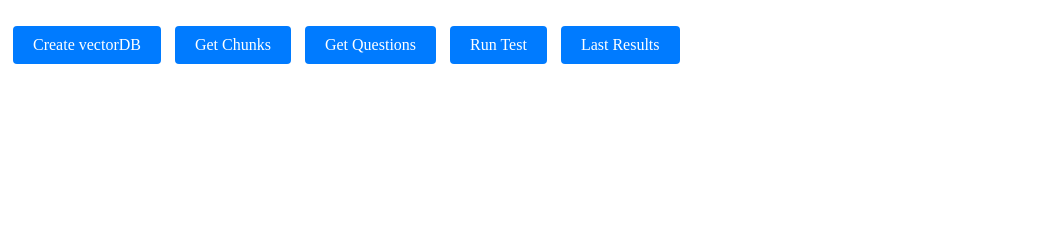
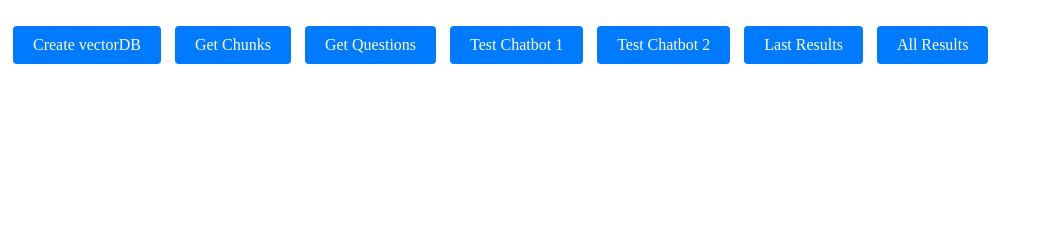
Before and after one commit to katyalait/maihem-poc, a Flask app: page /test/ in a window 1280 px wide. Shown: the part 132-372 px from the top of the page, without its empty margins (0-1038 px from the left). Run offline with Flask 3, Linux system fonts and the light colour scheme.

Commit message:
final commit

```diff
--- a/backend/app.py
+++ b/backend/app.py
@@ -1,30 +1,56 @@
 import os
-from urllib.parse import quote, unquote
-
 import pandas as pd
-from flask import Flask, redirect, render_template, request, session, url_for
-from maihem_poc.core.questions import create_questions, start_questions_test, get_latest_test_result
+from flask import Flask, redirect, render_template, request, url_for
+from maihem_poc.core.questions import create_questions, start_questions_test, get_test_result, get_all_results
 from maihem_poc.data.db import get_vector_db
 from maihem_poc.data.vectoriser import create_vectordb
 
 MODEL = os.getenv("MODEL")
+CHATBOT_ENDPOINT_1 = os.getenv("CHATBOT_ENDPOINT_1")
+CHATBOT_ENDPOINT_2 = os.getenv("CHATBOT_ENDPOINT_2")
 
 app = Flask(__name__)
-app.secret_key = (
-    "supersecretkey"  # Necessary for using sessions, should be a random secret key
-)
 
 
 def file_filter(filename):
+    """
+    Filters out hidden files that start with a dot.
+
+    Args:
+        filename (str): The name of the file.
+
+    Returns:
+        bool: True if the file is not hidden, False otherwise.
+    """
     return not filename.startswith(".")
 
 
 def get_file_location(filename):
+    """
+    Constructs the full file path for the given filename in the uploads directory.
+
+    Args:
+        filename (str): The name of the file.
+
+    Returns:
+        str: The full path to the file.
+    """
     return os.path.join(app.root_path, "uploads", filename)
 
 
 @app.route("/test/")
 def test_file():
+    """
+    Displays the testing suite page, showing data from a specified file.
+
+    Query Parameters:
+        filename (str, optional): The name of the file to be processed.
+        data (str, optional): The path to the data file, typically a .csv file.
+
+    Returns:
+        Response: Renders the 'testing_suite.html' template with the file name, data,
+                  message, and column names.
+    """
     filename = request.args.get("filename", None)
     data = request.args.get("data", "")
     message = ""
@@ -46,6 +72,16 @@ def test_file():
 
 @app.route("/")
 def index():
+    """
+    Displays the main upload page.
+
+    Query Parameters:
+        message (str, optional): A message to display on the upload page.
+
+    Returns:
+        Response: Renders the 'upload.html' template with a list of files in the 'uploads'
+                  directory and an optional message.
+    """
     message = request.args.get("message")
     files = filter(file_filter, os.listdir("uploads"))
     return render_template("upload.html", files=files, message=message)
@@ -53,13 +89,22 @@ def index():
 
 @app.route("/upload", methods=["POST"])
 def upload_file():
+    """
+    Handles file upload and saves the uploaded file to the 'uploads' directory.
+
+    Form Data:
+        file: The uploaded file.
+
+    Returns:
+        str: A message indicating the status of the upload.
+        Redirect: Redirects to the index page with a success message if the file is uploaded successfully.
+    """
     if "file" not in request.files:
         return "No file part"
     file = request.files["file"]
     if file.filename == "":
         return "No selected file"
     if file:
-        # Save the file, for example, to the 'uploads' directory
         file.save(f"uploads/{file.filename}")
         return redirect(
             url_for(".index", message=f"File {file.filename} saved successfully!")
@@ -68,6 +113,15 @@ def upload_file():
 
 @app.route("/create_vectordb")
 def create_db():
+    """
+    Creates a vector database from the specified file.
+
+    Query Parameters:
+        filename (str): The name of the file to create the vector database from.
+
+    Returns:
+        Redirect: Redirects to the test file page with a success message.
+    """
     filename = request.args.get("filename")
     create_vectordb(
         get_file_location(filename),
@@ -79,6 +133,15 @@ def create_db():
 
 @app.route("/get_chunks")
 def chunks():
+    """
+    Retrieves chunks from the vector database and saves them as a CSV file.
+
+    Query Parameters:
+        filename (str): The name of the file to retrieve chunks from.
+
+    Returns:
+        Redirect: Redirects to the test file page with the chunks CSV file or an error message.
+    """
     filename = request.args.get("filename")
     df = get_vector_db(get_file_location(filename))
     if df is None:
@@ -92,8 +155,19 @@ def chunks():
 
 @app.route("/get_questions")
 def get_questions():
+    """
+    Generates questions from the specified file and saves them as a CSV file.
+
+    Query Parameters:
+        filename (str): The name of the file to generate questions from.
+        limit (int, optional): The maximum number of questions to generate (default is 15).
+
+    Returns:
+        Redirect: Redirects to the test file page with the questions CSV file.
+    """
     filename = request.args.get("filename")
-    question_df = create_questions(get_file_location(filename), model=MODEL)
+    limit = request.args.get("limit", 15)
+    question_df = create_questions(get_file_location(filename), model=MODEL, limit=limit)
     question_df.to_csv("questions.csv", index=False)
     data = "questions.csv"
     return redirect(url_for(".test_file", filename=filename, data=data))
@@ -101,10 +175,21 @@ def get_questions():
 
 @app.route("/run_test")
 def run_test():
+    """
+    Runs a test using the questions generated from the specified file and saves the results as a CSV file.
+
+    Query Parameters:
+        filename (str): The name of the file to run the test on.
+
+    Returns:
+        Redirect: Redirects to the test file page with the test results CSV file or an error message.
+    """
     filename = request.args.get("filename")
-    results = start_questions_test(get_file_location(filename), model=MODEL)
+    endpoint = request.args.get("str", 'CHATBOT_ENDPOINT_1')
+    endpoint = os.getenv(endpoint)
+    results = start_questions_test(get_file_location(filename), model=MODEL, endpoint=endpoint)
     if results is None:
-        data = "Error running test, check if yu have generated the questions first!"
+        data = "Error running test, check if you have generated the questions first!"
     else:
         results.to_csv("results.csv", index=False)
         data = "results.csv"
@@ -113,8 +198,17 @@ def run_test():
 
 @app.route("/show_latest_result")
 def show_latest_result():
+    """
+    Displays the latest test results from the specified file and saves them as a CSV file.
+
+    Query Parameters:
+        filename (str): The name of the file to retrieve the latest test results from.
+
+    Returns:
+        Redirect: Redirects to the test file page with the latest test results CSV file or an error message.
+    """
     filename = request.args.get("filename")
-    results = get_latest_test_result(get_file_location(filename))
+    results = get_test_result(get_file_location(filename))
     if results is None:
         data = "No results found, please run the tests first"
     else:
@@ -122,5 +216,53 @@ def show_latest_result():
         data = "results.csv"
     return redirect(url_for(".test_file", filename=filename, data=data))
 
+
+@app.route("/view_results_for")
+def view_results_for():
+    """
+    Displays a test results from a specified file and saves them as a CSV file.
+
+    Query Parameters:
+        filename (str): The name of the file to retrieve the latest test results from.
+
+    Returns:
+        Redirect: Redirects to the test file page with the test results CSV file or an error message.
+    """
+    filename = request.args.get("filename")
+    results_file = request.args.get("results_file")
+    results = get_test_result(results_file, direct=True)
+    if results is None:
+        data = "No results found, please run the tests first"
+    else:
+        results.to_csv("results.csv", index=False)
+        data = "results.csv"
+    return redirect(url_for(".test_file", filename=filename, data=data))
+
+
+@app.route("/show_all_results")
+def show_all_results():
+    """
+    Displays all the test results from the specified file and saves them as a CSV file.
+
+    Query Parameters:
+        filename (str): The name of the file to retrieve the test results from.
+
+    Returns:
+        Redirect: Redirects to the test file page with the all test results CSV file or an error message.
+    """
+    def create_hyper_link(filename: str, results_file: str):
+        return "<a href=\"/view_results_for?filename={filename}&results_file={results_file}\">View</a>".format(filename=filename, results_file=results_file)
+    filename = request.args.get("filename")
+    results = get_all_results(get_file_location(filename))
+    if results is None:
+        data = "No results found, please run the tests first"
+    else:
+        table = pd.DataFrame([[file.rsplit('.csv')[0], create_hyper_link(filename, file)] for file in results],
+                             columns=['filename', 'results'])
+        table.to_csv("results_table.csv", index=False)
+        data = "results_table.csv"
+    return redirect(url_for(".test_file", filename=filename, data=data))
+
+
 if __name__ == "__main__":
     app.run(debug=True)
--- a/backend/pyproject.toml
+++ b/backend/pyproject.toml
@@ -17,7 +17,7 @@ MarkupSafe = "2.1.5"
 itsdangerous = "2.2.0"
 black = "24.4.2"
 flake8 = "7.1.0"
-maihem-poc = "^0.1.2"
+maihem-poc = "^1.0.1"
 
 
 [build-system]
--- a/backend/templates/testing_suite.html
+++ b/backend/templates/testing_suite.html
@@ -41,9 +41,10 @@
     <a href="/create_vectordb?filename={{ filename }}" class="button-link">Create vectorDB</a>
     <a href="/get_chunks?filename={{ filename }}" class="button-link">Get Chunks</a>
     <a href="/get_questions?filename={{ filename }}" class="button-link">Get Questions</a>
-    <a href="/run_test?filename={{ filename }}" class="button-link">Run Test</a>
+    <a href="/run_test?filename={{ filename }}&endpoint=CHATBOT_ENDPOINT_1" class="button-link">Test Chatbot 1</a>
+    <a href="/run_test?filename={{ filename }}&endpoint=CHATBOT_ENDPOINT_2" class="button-link">Test Chatbot 2</a>
     <a href="/show_latest_result?filename={{ filename }}" class="button-link">Last Results</a>
-
+    <a href="/show_all_results?filename={{ filename }}" class="button-link">All Results</a>
     <div>
         {% if message %}
             <p>{{ message }}</p>
--- a/library/pyproject.toml
+++ b/library/pyproject.toml
@@ -1,7 +1,7 @@
 
 [tool.poetry]
-name = "maihem_poc"
-version = "0.1.2"
+name = "maihem-poc"
+version = "1.0.1"
 description = ""
 authors = ["Katya"]
 readme = "README.md"
--- a/library/src/maihem_poc/core/ai.py
+++ b/library/src/maihem_poc/core/ai.py
@@ -9,7 +9,6 @@ from openai import OpenAI
 
 BASE_URL = os.getenv("BASE_URL")
 API_KEY = os.getenv("API_KEY")
-CHATBOT_ENDPOINT = os.getenv("CHATBOT_ENDPOINT")
 CHATBOT_API_TOKEN = os.getenv("CHATBOT_API_TOKEN")
 
 
@@ -31,7 +30,7 @@ def ask_llm(system_message: str, message: str, model: str):
     return completion.choices[0].message.content
 
 
-def send_message(conversation_id, message):
+def send_message(conversation_id, message, endpoint):
     headers = {
         "Authorization": f"Bearer {CHATBOT_API_TOKEN}",
         "Content-Type": "application/json"
@@ -42,7 +41,7 @@ def send_message(conversation_id, message):
         "message": message,
     }
 
-    response = requests.post(CHATBOT_ENDPOINT, headers=headers, json=payload)
+    response = requests.post(endpoint, headers=headers, json=payload)
     return response.json()
 
 
--- a/library/src/maihem_poc/data/vectoriser.py
+++ b/library/src/maihem_poc/data/vectoriser.py
@@ -3,10 +3,9 @@
 import os
 
 import pandas as pd
-from openai import OpenAI
-from unstructured.documents.elements import CompositeElement
 
 from maihem_poc.data.loader import handle_docx, handle_pdf
+from maihem_poc.data.db import save_file, load_file
 
 BASE_URL = os.getenv("BASE_URL")
 API_KEY = os.getenv("API_KEY")
@@ -42,4 +41,4 @@ def create_vectordb(filename: str, file_type: str = "auto"):
         if filename.endswith(".docx"):
             file_type = "docx"
     vector_df = vector_from_data(filename, file_type)
-    vector_df.to_csv(f"{filename}_vectordb.csv", index=False)
+    save_file(vector_df, filename, 'vectordb')
```
Also changed, not shown: backend/requirements.txt (added, +133 -0 lines), docker-compose.yml (+13 -2 lines), library/src/maihem_poc/core/questions.py (+45 -23 lines), library/src/maihem_poc/data/db.py (+33 -3 lines), README.md, 7 other files.
